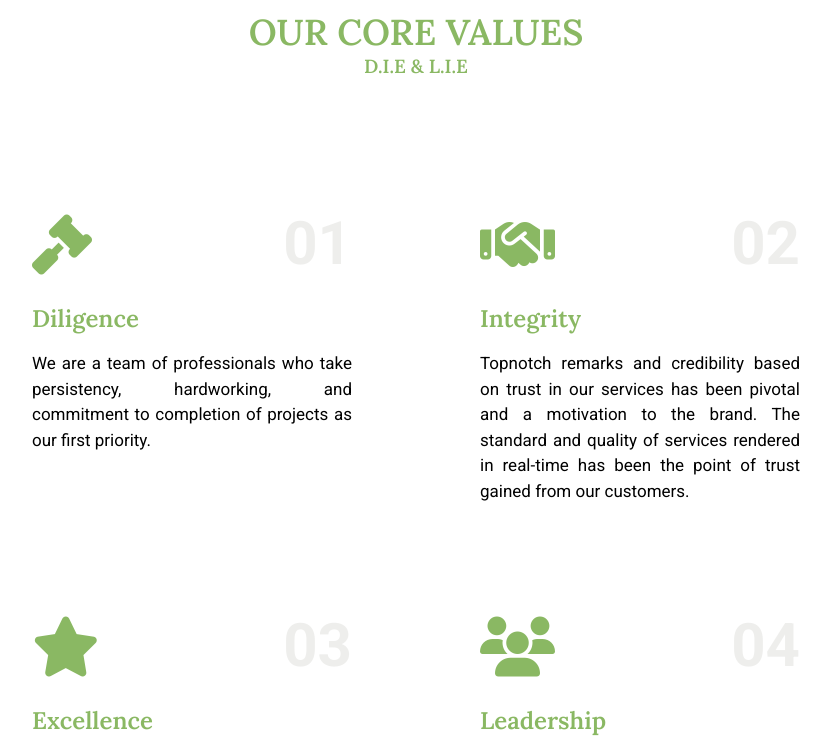
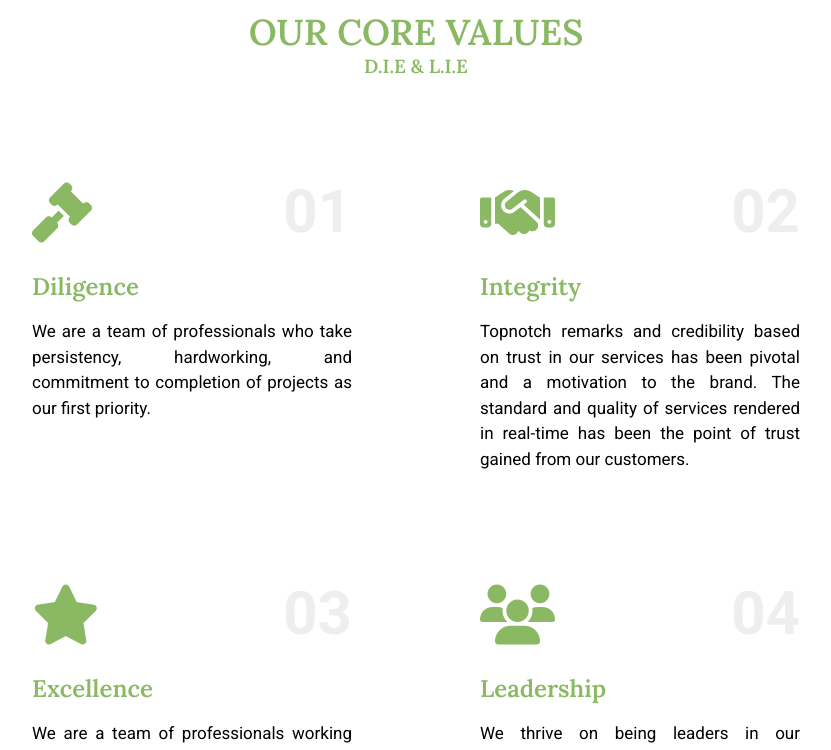
Before and after one commit to Peteru2/AfricanGroup, a React (Vite) app: page /about in a window 1280 px wide. Shown: the part 1200-1950 px from the top of the page, without its empty margins (224-1055 px from the left). Built offline with nearby package versions, Linux system fonts and the light colour scheme; a web font is replaced by a local one.

Commit message:
New Update added

```diff
--- a/src/component/AboutComp/CompanyValues.jsx
+++ b/src/component/AboutComp/CompanyValues.jsx
@@ -16,7 +16,7 @@ const CompanyValues = () => {
                         </div>
                     </motion.h2>
 
-                    <div className="flex flex-wrap justify-center mx-6 mt-8">
+                    <div className="flex flex-wrap justify-center mx-6 ">
 
                     <motion.div
       initial={{ opacity: 0 }}
```
